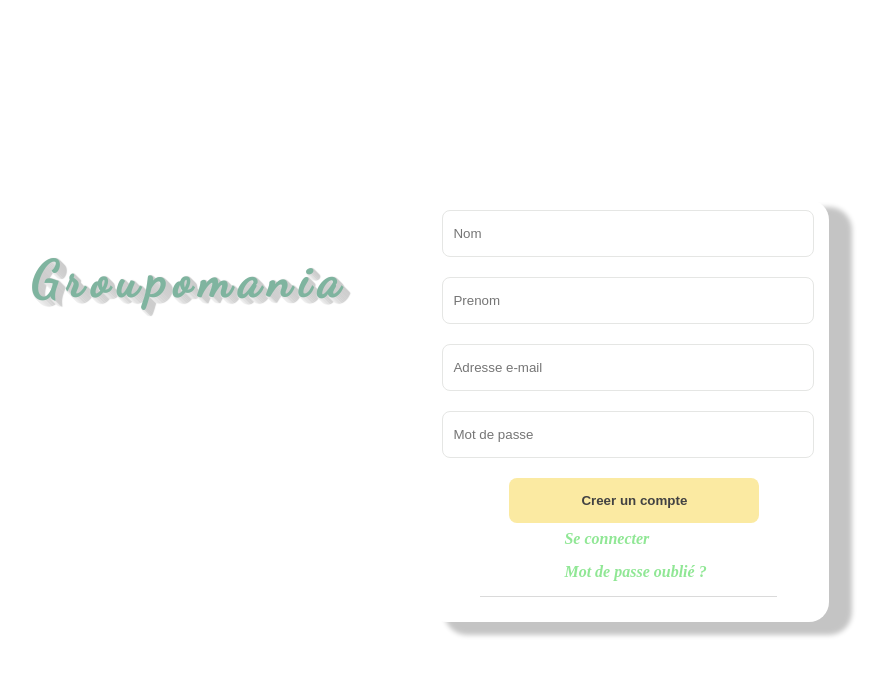
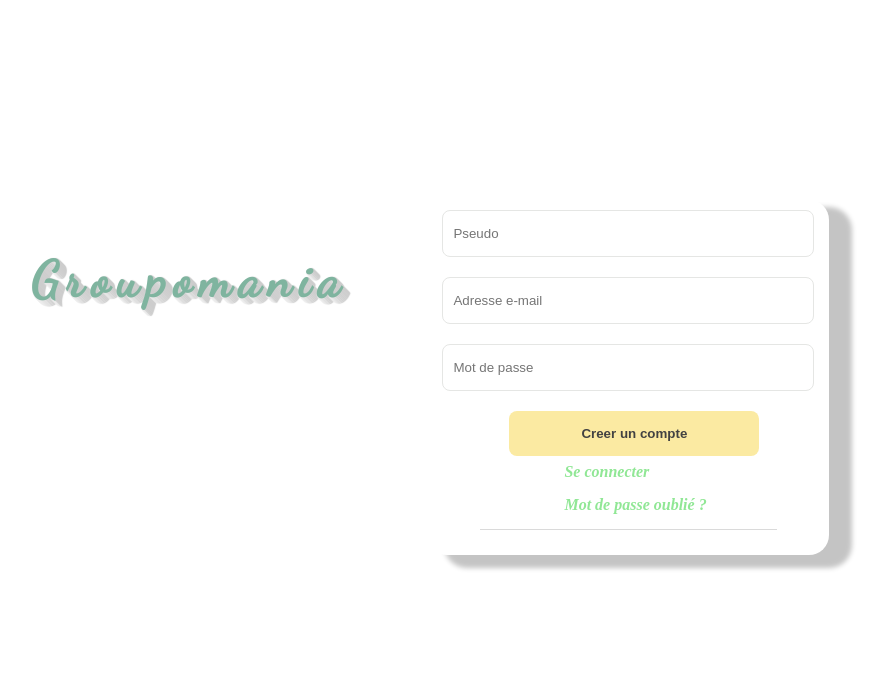
Before and after one commit to Youssef-7/p7, a Vue app in the folder frontend/: page /#/ in a window 1280 px wide. Both pictures are taken after a click on the link "Creer un compte". Shown: the top 676 px of the page, without its empty margins (259-1144 px from the left). Built offline with nearby package versions, Linux system fonts and the light colour scheme.

Commit message:
modif de la page de connexion

```diff
--- a/frontend/package.json
+++ b/frontend/package.json
@@ -8,6 +8,7 @@
     "lint": "vue-cli-service lint"
   },
   "dependencies": {
+    "axios": "^0.23.0",
     "core-js": "^3.6.5",
     "vue": "^3.0.0",
     "vue-router": "^4.0.0-0"
--- a/frontend/src/components/HelloWorld.vue
+++ b/frontend/src/components/HelloWorld.vue
@@ -5,12 +5,11 @@
             </div>
             <div id="formBloc">
                 <form>
-                    <input v-if = "mode == 'create'" placeholder="Nom">
-                    <input v-if = "mode == 'create'" placeholder="Prenom">
+                    <input v-model = "pseudo" v-if = "mode == 'create'" placeholder="Pseudo">
                     <input v-model = "Email" placeholder="Adresse e-mail">
                     <input v-model = "mdp" placeholder="Mot de passe">
                     <button id="btnConect" v-if = "mode == 'login'" @click="connectAccount" >Se connecter</button>
-                    <button v-else id="btnSignUp">Creer un compte</button>
+                    <button v-else id="btnSignUp" @click="btnSignUp">Creer un compte</button>
                     <a v-if = "mode == 'create'" @click="connectAccount" href="#"><p>Se connecter</p></a>
                     <a href="#"><p>Mot de passe oublié ?</p></a>
                     <a v-if = "mode == 'login'" @click="createAccount" href="#"><p>Creer un compte</p></a>
@@ -28,6 +27,9 @@ export default {
   data() {
     return {
       mode : "login",
+      u_pseudo :"",
+      u_email : "",
+      u_pwd : "",
     };
   },
   methods: {
@@ -47,10 +49,12 @@ export default {
     async btnSignUp() {
       try {
 //localhost:3000/api/auth", {
-        await axios.post("http://localhost:3000/api/auth",{
+        await axios.post("http://localhost:3000/api/auth/signup",{
+          u_pseudo : this.pseudo,
           u_email : this.email,
           u_pwd : this.mdp,
         });
+        this.pseudo = "";
         this.email = "";
         this.mdp = "";
       } catch (err) {
```
Also changed, not shown: 1 other file (tests, documents, lock files or other folders).
